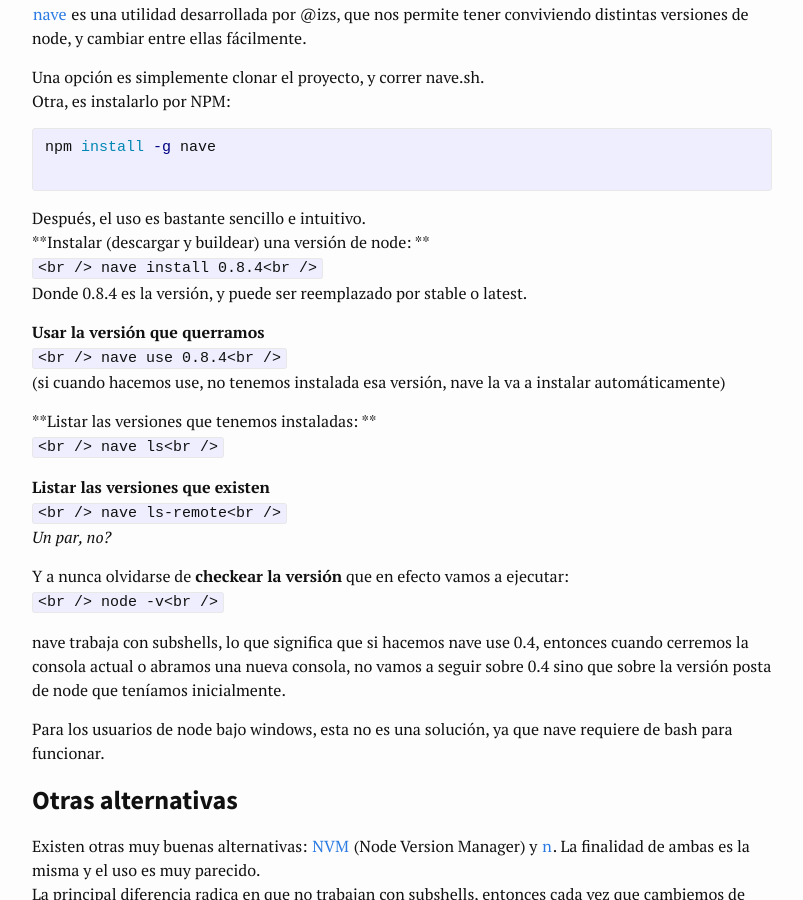
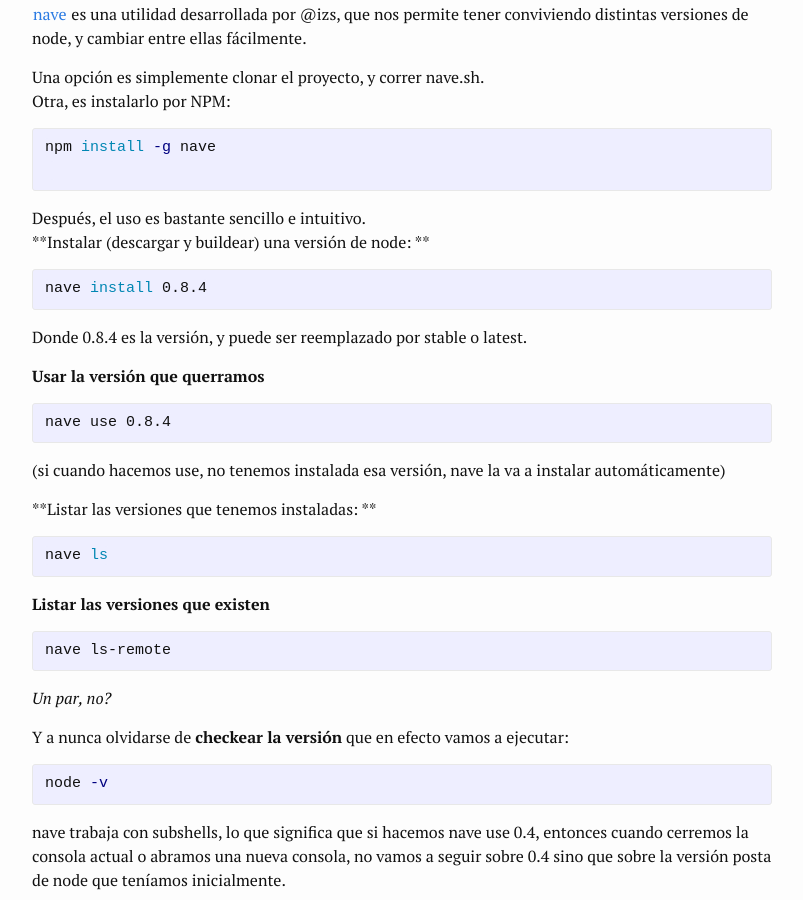
Before and after one commit to fernetjs/fernetjs.github.io, a Jekyll site: the page built from _posts/2012-07-26-usando-distintas-versiones-de-node.md, in a window 1280 px wide and 900 px high, scrolled down 905 px. Shown: the whole window, without its empty margins (238-1041 px from the left). Built offline with Jekyll 4.4.1, drawn with Linux system fonts in a browser that asks for light colours; comment, search, counter and statistics services are not loaded.

Commit message:
manual fix code snippets with <br />s

```diff
--- a/_posts/2012-07-26-usando-distintas-versiones-de-node.md
+++ b/_posts/2012-07-26-usando-distintas-versiones-de-node.md
@@ -47,32 +47,32 @@ npm install -g nave
 
 Después, el uso es bastante sencillo e intuitivo.
 **Instalar (descargar y buildear) una versión de node: **
-`<br />
-nave install 0.8.4<br />
-`
+{% highlight bash %}
+nave install 0.8.4
+{% endhighlight %}
 Donde 0.8.4 es la versión, y puede ser reemplazado por stable o latest.
 
 **Usar la versión que querramos**
-`<br />
-nave use 0.8.4<br />
-`
+{% highlight bash %}
+nave use 0.8.4
+{% endhighlight %}
 (si cuando hacemos use, no tenemos instalada esa versión, nave la va a instalar automáticamente)
 
 **Listar las versiones que tenemos instaladas: **
-`<br />
-nave ls<br />
-`
+{% highlight bash %}
+nave ls
+{% endhighlight %}
 
 **Listar las versiones que existen**
-`<br />
-nave ls-remote<br />
-`
+{% highlight bash %}
+nave ls-remote
+{% endhighlight %}
 *Un par, no?*
 
 Y a nunca olvidarse de **checkear la versión** que en efecto vamos a ejecutar:
-`<br />
-node -v<br />
-`
+{% highlight bash %}
+node -v
+{% endhighlight %}
 
 nave trabaja con subshells, lo que significa que si hacemos nave use 0.4, entonces cuando cerremos la consola actual o abramos una nueva consola, no vamos a seguir sobre 0.4 sino que sobre la versión posta de node que teníamos inicialmente.
 
```
